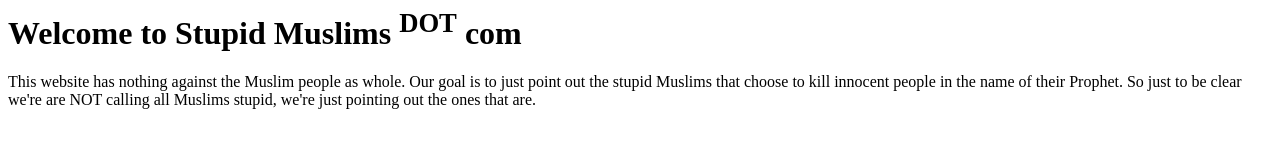
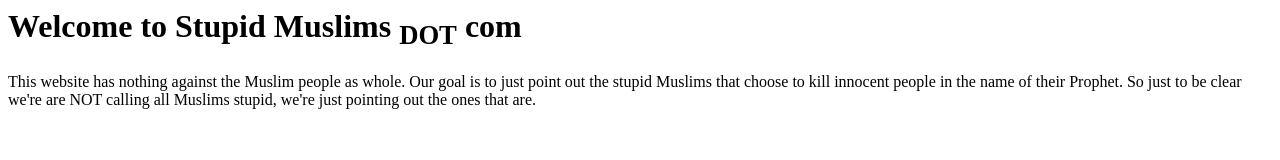
Before and after one commit to stupidmuslims/sm, a plain HTML site: page index.html in a window 1280 px wide. Drawn offline with Linux system fonts and the light colour scheme.

Commit message:
Update index.html

```diff
--- a/index.html
+++ b/index.html
@@ -3,7 +3,7 @@
     <title>Stupid Muslims</title>
   </head>
   <body>
-  <h1>Welcome to Stupid Muslims <sup>DOT</sup> com</h1>
+  <h1>Welcome to Stupid Muslims <sub>DOT</sub> com</h1>
   <p>This website has nothing against the Muslim people as whole.  Our goal is to just point out the stupid Muslims that choose to
     kill innocent people in the name of their Prophet.  So just to be clear we're are NOT calling all Muslims stupid, we're just pointing out the
     ones that are.
```
